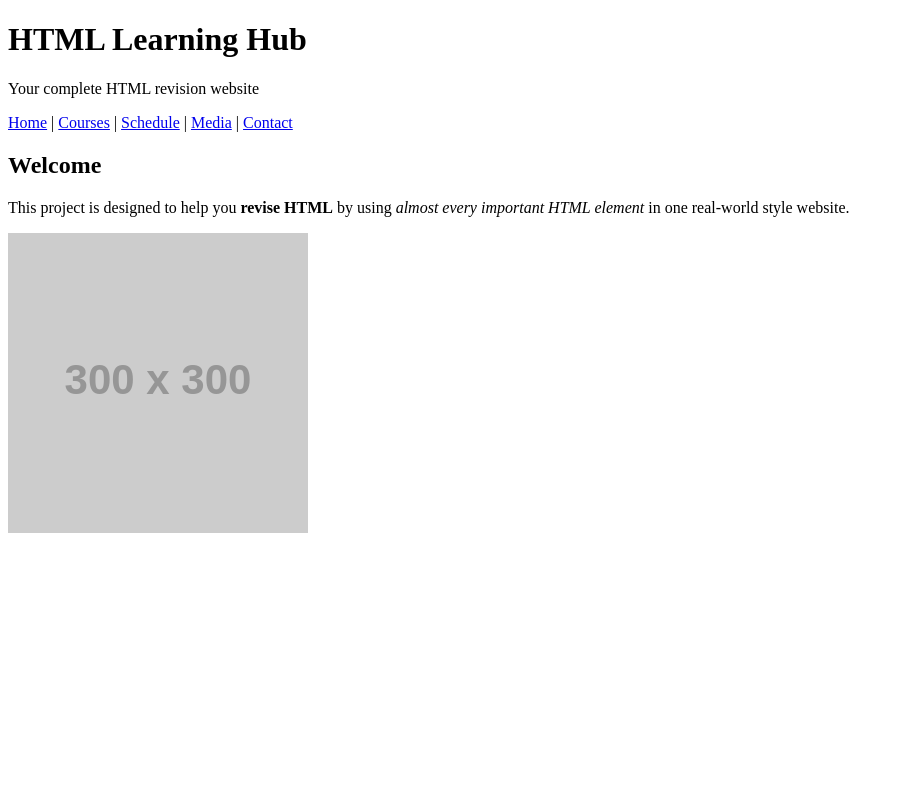
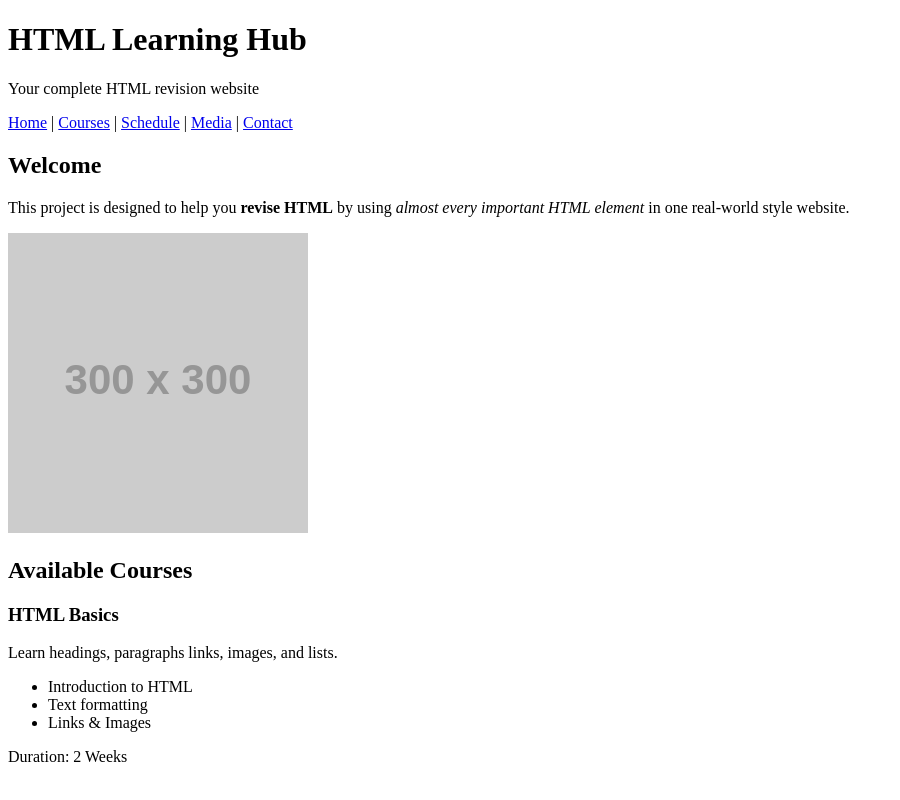
Before and after one commit to ratandas01/web-dev-journery, a plain HTML site: page index.html in a window 1280 px wide. Shown: the whole page, without its empty margins (0-900 px from the left). Drawn offline with Linux system fonts and the light colour scheme; placeholder pictures from the web are drawn by us.

Commit message:
added new section of courses and in it added a new article on HTML Basics

```diff
--- a/index.html
+++ b/index.html
@@ -41,6 +41,34 @@
             <img src="https://via.placeholder.com/300" alt="HTML learning illustration">
         </section>
 
+        <!-- ========== SECTION: COURSES ============ -->
+        <section id="courses">
+            <header>
+                <h2>Available Courses</h2>
+            </header>
+
+            <!-- ARTICLE 1 -->
+            <article>
+                <header>
+                    <h3>HTML Basics</h3>
+                </header>
+
+                <p>
+                    Learn headings, paragraphs links, images, and lists.
+                </p>
+
+                <ul>
+                    <li>Introduction to HTML</li>
+                    <li>Text formatting</li>
+                    <li>Links & Images</li>
+                </ul>
+
+                <footer>
+                    <p>Duration: 2 Weeks</p>
+                </footer>
+            </article>
+        </section>
+
     </main>
 </body>
 </html>
```
